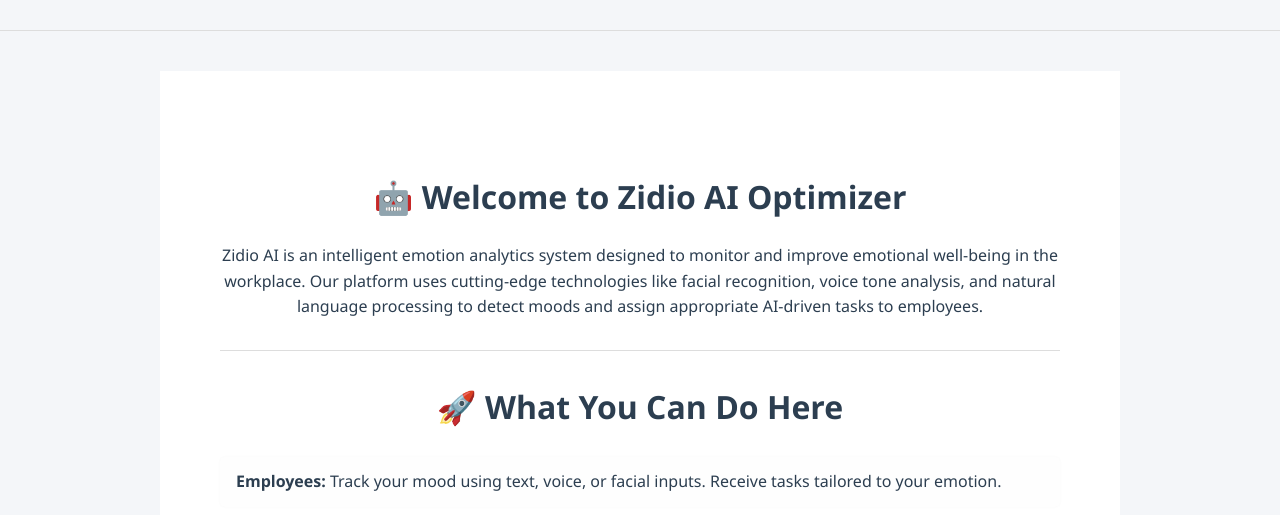
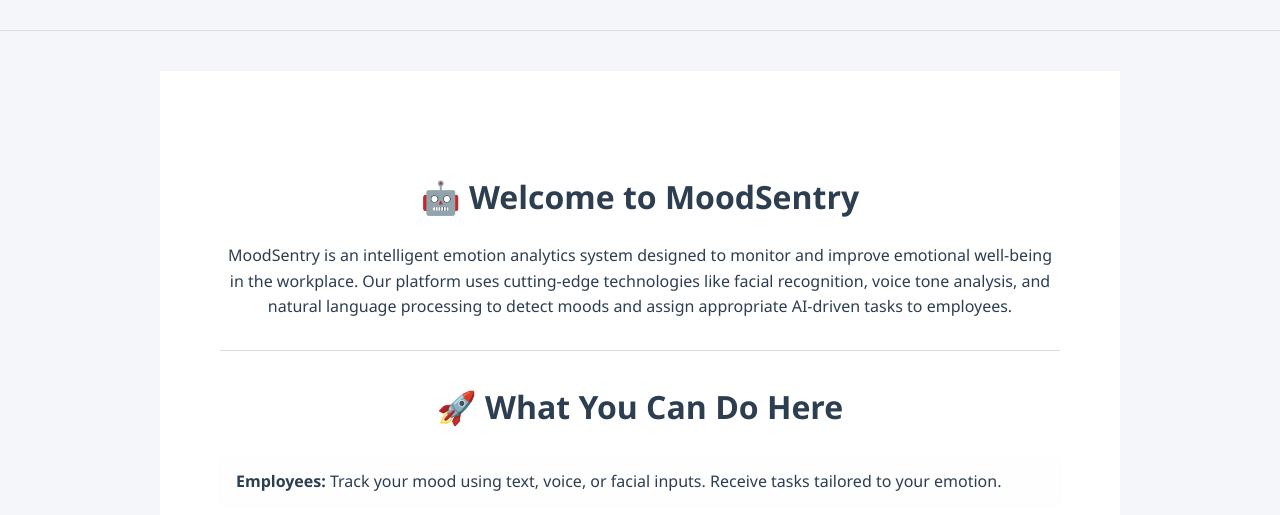
Before and after one commit to hitakshi-25/MoodSentry, a FastAPI app: page / in a window 1280 px wide. Shown: the part 50-565 px from the top of the page. Run offline with FastAPI, Linux system fonts and the light colour scheme.

Commit message:
🎨 Homepage: Rebranded from Zidio AI to MoodSentry

```diff
--- a/templates/index.html
+++ b/templates/index.html
@@ -2,9 +2,9 @@
 {% block content %}
 
 <div class="container">
-  <h1>🤖 Welcome to Zidio AI Optimizer</h1>
+  <h1>🤖 Welcome to MoodSentry</h1>
   <p>
-    Zidio AI is an intelligent emotion analytics system designed to monitor and improve emotional well-being in the workplace.
+    MoodSentry is an intelligent emotion analytics system designed to monitor and improve emotional well-being in the workplace.
     Our platform uses cutting-edge technologies like facial recognition, voice tone analysis, and natural language processing to
     detect moods and assign appropriate AI-driven tasks to employees.
   </p>
```
